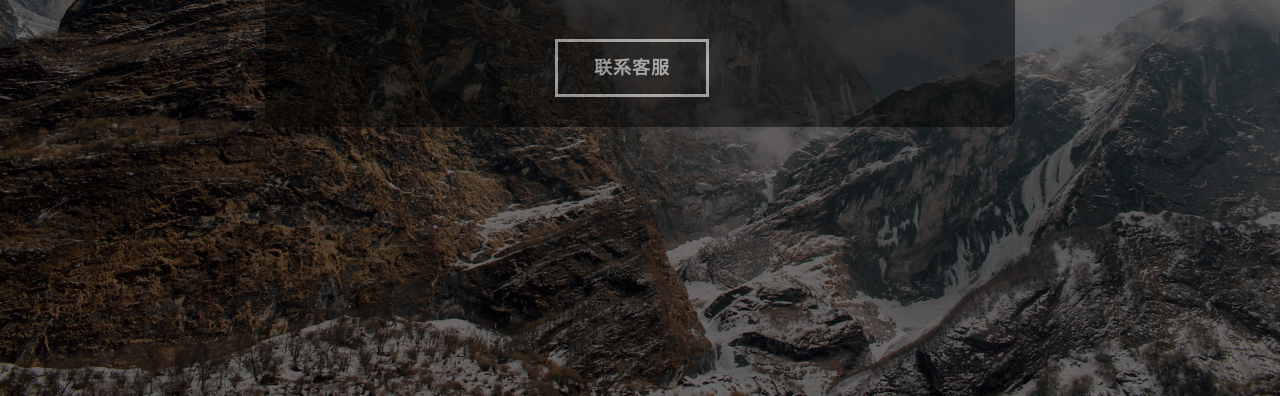
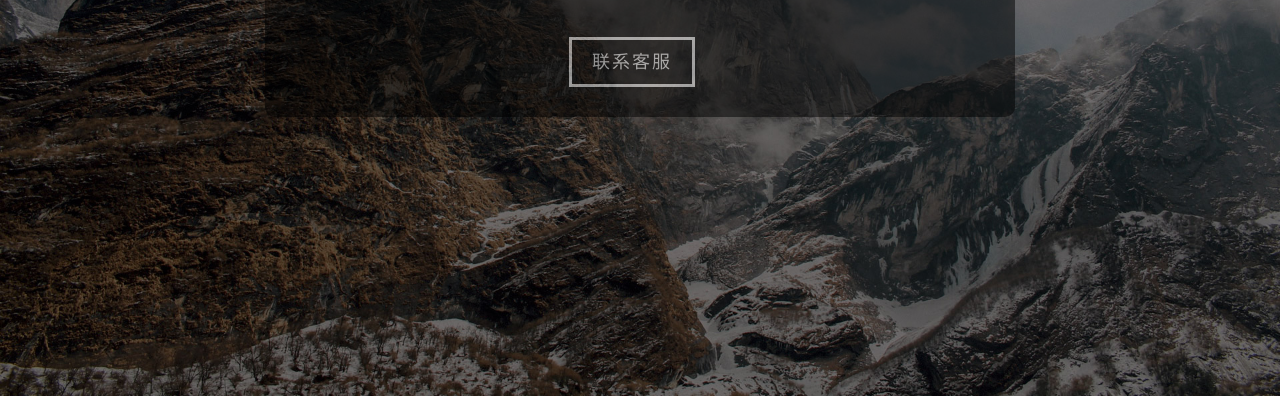
Before and after one commit to club8899/tt, a plain HTML site: page index.html in a window 1280 px wide. Shown: the part 404-800 px from the top of the page. Drawn offline with Linux system fonts and the light colour scheme.

Commit message:
Update style.css

```diff
--- a/style.css
+++ b/style.css
@@ -240,7 +240,7 @@ footer {
   text-align: center;
   background-color: #000;
   opacity: 0.5;
-  padding: 1px 0 30px 0;
+  padding: 1px 30px 30px 30px;
   border-radius: 10px;
 }
 
@@ -249,10 +249,10 @@ footer {
     border: 3px solid #ffffff;
     border-radius: 0px;
     color: #ffffff;
-    font-weight: 700;
-    letter-spacing: 1px;
-    padding: 14px 36px;
-    margin-top: 42px;
+    font-weight: 500;
+    letter-spacing: 2px;
+    padding: 10px 20px;
+    margin-top: 30px;
     margin-right: 16px;
     -webkit-transition: all 0.4s ease-in-out;
     transition: all 0.4s ease-in-out;
```
